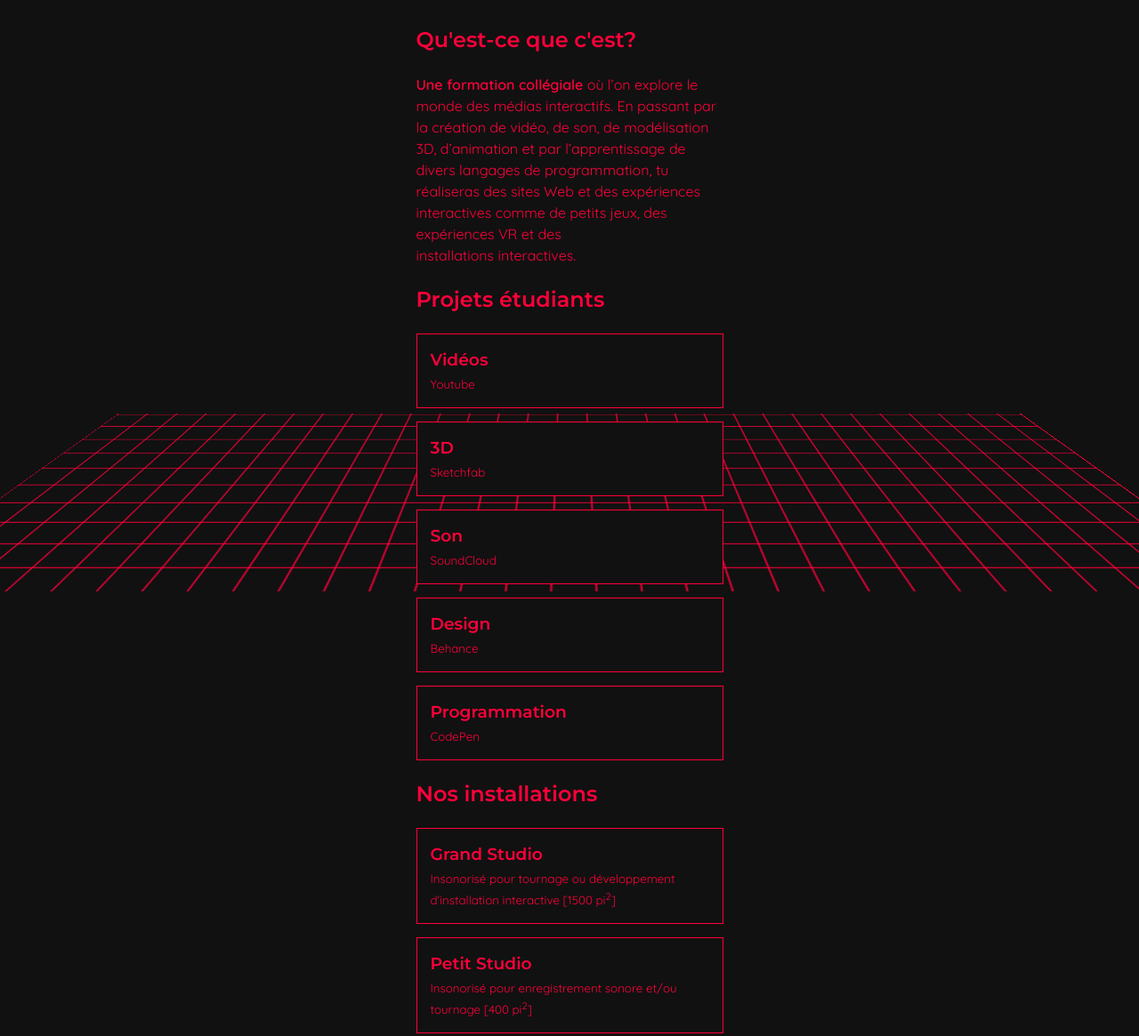
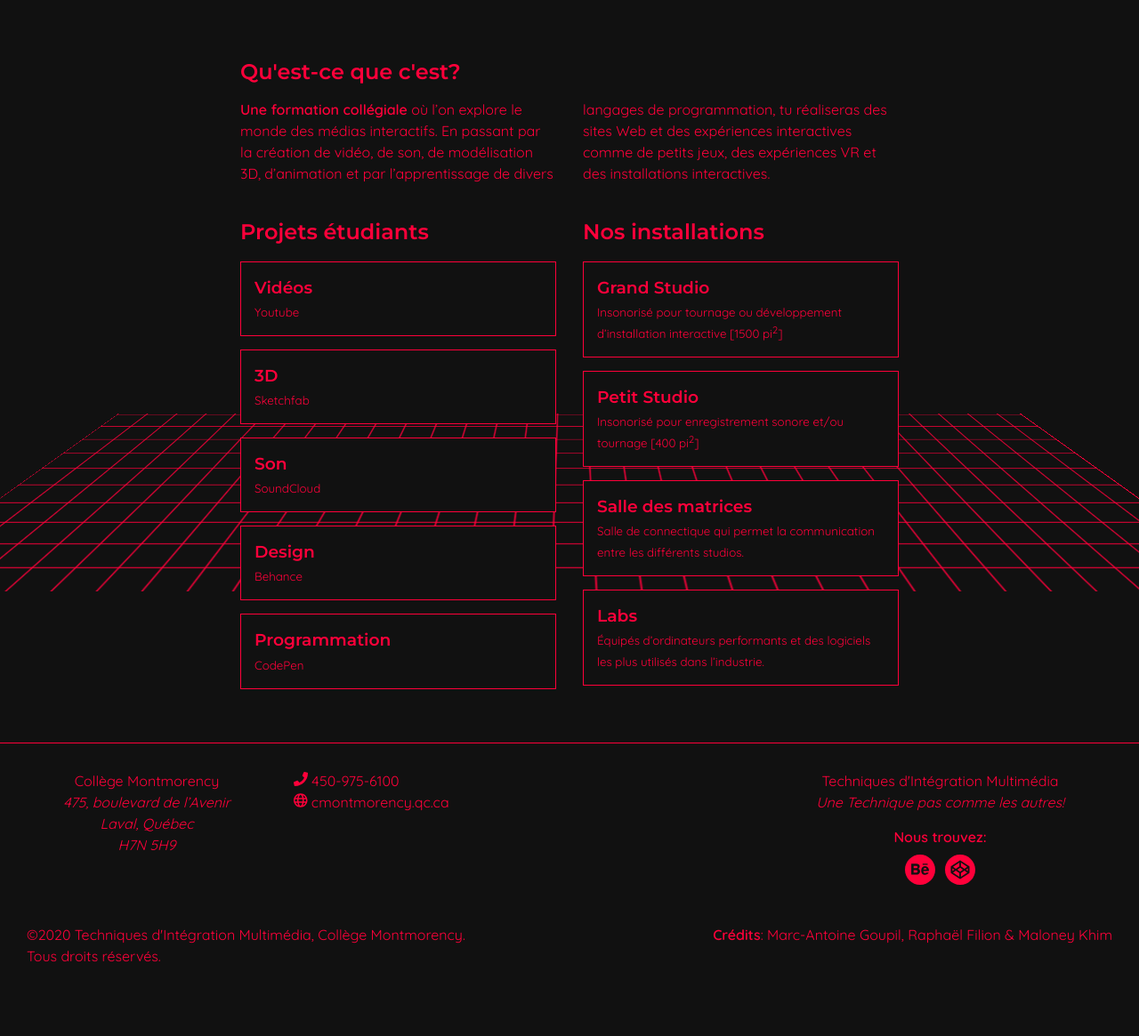
Before and after one commit to tim-montmorency/tim-montmorency.github.io, a plain HTML site: page index.html in a window 1280 px wide. Shown: the part 135-1300 px from the top of the page at 89% size. After the commit the page ends 1252 px from the top, so only its background shows below. Drawn offline with Linux system fonts and the light colour scheme.

Commit message:
2 columns
- switch to 2 columns layout starting at LG.

```diff
--- a/index.html
+++ b/index.html
@@ -34,12 +34,19 @@
 
 <main class="main-content">
   <section class="section section--description">
-    <h2>Qu'est-ce que c'est?</h2>
-    <p><strong>Une formation collégiale</strong> où l’on explore le monde des médias interactifs. En passant par la création de vidéo, de son, de modélisation 3D, d’animation et par l’apprentissage de divers langages de programmation, tu réaliseras des sites Web et des expériences interactives comme de petits jeux, des expériences VR et des installations&nbsp;interactives.</p>
+    <div class="description">
+      <h2 class="section__title">Qu'est-ce que c'est?</h2>
+      <div class="description__text">
+        <p>
+          <strong>Une formation collégiale</strong> où l’on explore le monde des médias interactifs. En passant par la création de vidéo, de son, de modélisation 3D, d’animation et par l’apprentissage de divers langages de programmation, tu réaliseras des sites Web et des expériences interactives comme de petits jeux, des expériences VR et des installations&nbsp;interactives.
+        </p>
+      </div>
+    </div>
   </section>
 
   <section class="section section--projects">
-    <h2>Projets étudiants</h2>
+    <div class="projects">
+      <h2 class="section__title">Projets étudiants</h2>
       <ul class="list">
         <li class="list__item">
           <a href="#" class="list__link">
@@ -76,10 +83,12 @@
           </a>
         </li>
       </ul>
+    </div>
   </section>
 
   <section class="section section--installations">
-    <h2>Nos installations</h2>
+    <div class="installations">
+      <h2 class="section__title">Nos installations</h2>
       <ul class="list">
         <li class="list__item">
           <a href="#" class="list__link">
@@ -109,6 +118,7 @@
           </a>
         </li>
       </ul>
+    </div>
   </section>
 
   <div class="main-content__outro"></div>
@@ -128,7 +138,7 @@
     </div>
 
     <div class="networks">
-      <div class="networkd__title">Nous trouvez:</div>
+      <strong class="networks__title">Nous trouvez:</strong>
       <ul class="networks__list">
         <li class="networks__item behance">
           <a href="#" class="networks__link">
@@ -150,7 +160,7 @@
         <span itemprop="name">Collège Montmorency</span><br>
         <a href="https://www.google.com/maps/place/Coll%C3%A8ge+Montmorency/@45.5594019,-73.7206524,17z/data=!3m1!4b1!4m5!3m4!1s0x4cc9223815890e79:0xe7408a77564697c4!8m2!3d45.5594019!4d-73.7184584" target="_blank" rel="noopener">
           <address itemprop="address" itemscope itemtype="https://schema.org/PostalAddress">
-            <span itemprop="streetAddress">475, boulevard de l’Avenir</span><br>
+            <span itemprop="streetAddress">475, boulevard de&nbsp;l’Avenir</span><br>
             <span itemprop="addressLocality">Laval</span>,
             <span itemprop="addressRegion">Québec</span>
             <meta itemprop="addressCountry" content="CA"><br>
@@ -173,11 +183,16 @@
   </div>
 
   <div class="main-footer__credits">
-    Crédits: Marc-Antoine&nbsp;Goupil, Raphaël&nbsp;Filion &&nbsp;Maloney&nbsp;Khim
+    <div class="credits">
+      <strong class="credits__title">Crédits</strong>:
+      Marc-Antoine&nbsp;Goupil, Raphaël&nbsp;Filion &&nbsp;Maloney&nbsp;Khim
+    </div>
   </div>
 
   <div class="main-footer__copyrights">
-    ©2020 Techniques d'Intégration Multimédia, Collège Montmorency. Tous&nbsp;droits&nbsp;réservés.<br>
+    <div class="copyrights">
+      ©2020 Techniques d'Intégration Multimédia, Collège Montmorency. Tous&nbsp;droits&nbsp;réservés.
+    </div>
   </div>
 </footer>
 
--- a/style.css
+++ b/style.css
@@ -35,6 +35,7 @@ h3,
 h4 {
   font-family: var(--font-heading);
   font-weight: 600;
+  margin: 1.5em 0 0.5em;
 }
 
 /*--- Header ------------------------------------*/
@@ -77,6 +78,9 @@ h4 {
   position: relative;
   z-index: 1;
 }
+
+.description__text > *:first-child { margin-top: 0; }
+.description__text > *:last-child { margin-bottom: 0; }
 
 .list {
   list-style: none;
@@ -194,6 +198,10 @@ h4 {
   margin: var(--spacer) 0;
 }
 
+.networks__title {
+  font-weight: bold;
+}
+
 .networks__list {
   list-style: none;
   margin: 5px -3px;
@@ -244,6 +252,34 @@ h4 {
 }
 
 @media (min-width: 992px) {
+  .main-content {
+    display: flex;
+    flex-wrap: wrap;
+    max-width: 800px;
+  }
+
+  .section--description {
+    flex: 0 0 100%;
+    width: 100%;
+    padding: 0 var(--spacer);
+  }
+
+  .section--projects,
+  .section--installations {
+    flex: 0 0 50%;
+    width: 50%;
+    padding: 0 var(--spacer);
+  }
+
+  .description__text {
+    column-count: 2;
+    column-gap: calc(var(--spacer)*2);
+  }
+
+  .main-footer {
+    padding: var(--spacer);
+  }
+
   .main-footer__program {
     flex: 0 0 33.33%;
     width: 33.33%;
@@ -258,6 +294,7 @@ h4 {
 
   .college {
     display: flex;
+    max-width: 600px;
   }
 
   .college__address,
@@ -267,4 +304,25 @@ h4 {
     margin: 0;
     padding: 0 var(--spacer);
   }
+
+  .college__contact {
+    text-align: left;
+  }
 }
+
+@media (min-width: 1200px) {
+  .main-footer__credits,
+  .main-footer__copyrights {
+    flex: 0 0 50%;
+    width: 50%;
+  }
+
+  .main-footer__credits {
+    order: 1;
+    text-align: right;
+  }
+
+  .main-footer__copyrights {
+    text-align: left;
+  }
+}
```
Lines whose indentation alone changed are shown as unchanged.
